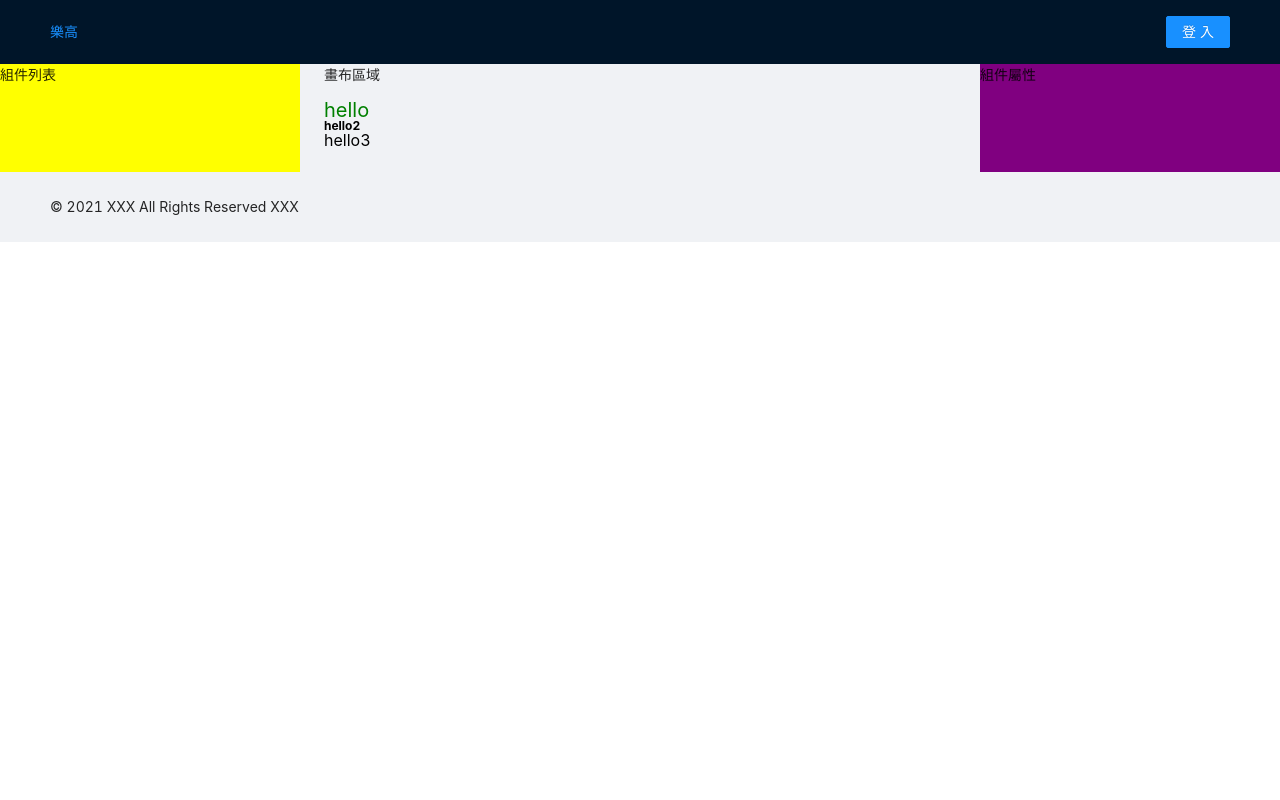
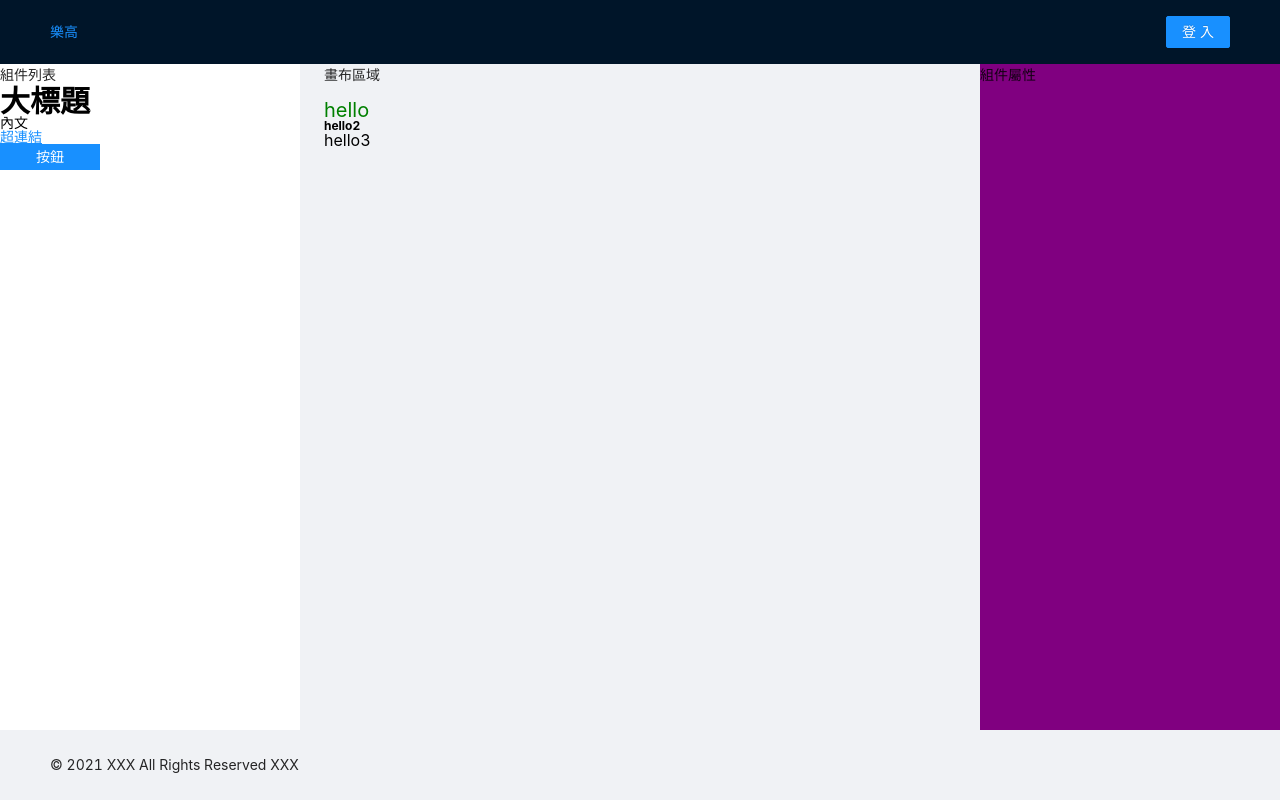
Before and after one commit to hsimao/template-editor, a Vue app: page /editor in a window 1280 px wide. Built offline with nearby package versions, Linux system fonts and the light colour scheme.

Commit message:
feat: 新增 component props interface, ComponentsList

```diff
--- /dev/null
+++ b/src/components/ComponentsList.vue
@@ -0,0 +1,42 @@
+<template>
+  <div class="components-list">
+    <div
+      class="components-list__item"
+      @click="onItemClick(item)"
+      v-for="(item, index) in list"
+      :key="index"
+    >
+      <EText v-bind="item" />
+    </div>
+  </div>
+</template>
+
+<script lang="ts">
+import { defineComponent } from 'vue';
+import EText from '@/components/EText.vue';
+
+export default defineComponent({
+  name: 'ComponentsList',
+  components: {
+    EText
+  },
+  props: {
+    list: {
+      type: Array,
+      required: true
+    }
+  },
+  emits: ['on-item-click'],
+  setup(props, { emit }) {
+    const onItemClick = (data: any) => {
+      emit('on-item-click', data);
+    };
+
+    return {
+      onItemClick
+    };
+  }
+});
+</script>
+
+<style scoped></style>
--- a/src/defaultProps.ts
+++ b/src/defaultProps.ts
@@ -1,6 +1,45 @@
 import { mapValues, without } from 'lodash-es';
 
-export const commonDefaultProps = {
+export interface CommonComponentProps {
+  // actions
+  actionType: string;
+  url: string;
+  // size
+  height: string;
+  width: string;
+  paddingLeft: string;
+  paddingRight: string;
+  paddingTop: string;
+  paddingBottom: string;
+  // border
+  borderStyle: string;
+  borderColor: string;
+  borderWidth: string;
+  borderRaduis: string;
+  // shadow and opacity
+  boxShadow: string;
+  opacity: string;
+  // position and x, y
+  position: string;
+  left: string;
+  right: string;
+  top: string;
+}
+
+export interface TextComponentProps extends CommonComponentProps {
+  text: string;
+  fontSize: string;
+  fontFamily: string;
+  fontWeight: string;
+  fontStyle: string;
+  textDecoration: string;
+  lineHeight: string;
+  textAlign: string;
+  color: string;
+  backgroundColor: string;
+}
+
+export const commonDefaultProps: CommonComponentProps = {
   actionType: '',
   url: '',
   // size
@@ -17,7 +56,7 @@ export const commonDefaultProps = {
   borderRaduis: '0',
   // shadow and opacity
   boxShadow: '0 0 0 #000000',
-  opacity: 1,
+  opacity: '1',
   // position and x, y
   position: 'absolute',
   left: '0',
@@ -25,7 +64,7 @@ export const commonDefaultProps = {
   top: '0'
 };
 
-export const textDefaultProps = {
+export const textDefaultProps: TextComponentProps = {
   // basic props - font styles
   text: '內容',
   fontSize: '14px',
@@ -48,12 +87,10 @@ export const textStylePropNames = without(
   'text'
 );
 
-export const transformComponentProps = <T extends { [key: string]: any }>(
-  props: T
-) => {
+export const transformComponentProps = (props: TextComponentProps) => {
   return mapValues(props, item => {
     return {
-      type: item.constructor,
+      type: item.constructor as StringConstructor,
       default: item
     };
   });
--- /dev/null
+++ b/src/defaultTemplates.ts
@@ -0,0 +1,31 @@
+export default [
+  {
+    text: '大標題',
+    fontSize: '30px',
+    fontWeight: 'bold',
+    tag: 'h2'
+  },
+  {
+    text: '內文',
+    tag: 'p'
+  },
+  {
+    text: '超連結',
+    color: '#1890ff',
+    textDecoration: 'underline',
+    tag: 'p'
+  },
+  {
+    text: '按鈕',
+    color: 'white',
+    backgroundColor: '#1890ff',
+    tag: 'button',
+    textAlign: 'center',
+    borderRaduis: '4px',
+    width: '100px',
+    paddingLeft: '16px',
+    paddingRight: '16px',
+    paddingTop: '6px',
+    paddingBottom: '6px'
+  }
+];
--- a/src/hooks/useComponentCommon.ts
+++ b/src/hooks/useComponentCommon.ts
@@ -1,8 +1,9 @@
 import { computed } from 'vue';
 import { pick } from 'lodash-es';
+import { TextComponentProps } from '../defaultProps';
 
-const useComponentCommon = <T extends { [key: string]: any }>(
-  props: T,
+const useComponentCommon = (
+  props: Readonly<Partial<TextComponentProps>>,
   picks: string[]
 ) => {
   const styleProps = computed(() => pick(props, picks));
--- a/src/store/editor.ts
+++ b/src/store/editor.ts
@@ -1,6 +1,7 @@
 import { Module } from 'vuex';
 import { GlobalDataProps } from './index';
 import { v4 as uuidv4 } from 'uuid';
+import { TextComponentProps } from '../defaultProps';
 
 export interface EditorProps {
   // 提供中間編輯器渲染的組件
@@ -45,6 +46,17 @@ const editor: Module<EditorProps, GlobalDataProps> = {
   state: {
     components: testComponents,
     currentElement: ''
+  },
+  mutations: {
+    addComponent(state, props: Partial<TextComponentProps>) {
+      const newComponent: ComponentData = {
+        id: uuidv4(),
+        name: 'e-text',
+        props
+      };
+
+      state.components.push(newComponent);
+    }
   }
 };
 
--- a/src/views/Editor.vue
+++ b/src/views/Editor.vue
@@ -1,8 +1,12 @@
 <template>
   <div class="editor" id="editor-layout-main">
     <a-layout>
-      <a-layout-sider width="300" style="background: yellow">
+      <a-layout-sider width="300" style="background: white">
         <div class="sidebar-container">組件列表</div>
+        <ComponentsList
+          :list="defaultTextTemplates"
+          @onItemClick="handleAddItem"
+        />
       </a-layout-sider>
 
       <a-layout style="padding: 0 24px 24px">
@@ -31,24 +35,34 @@ import { defineComponent, computed } from 'vue';
 import { useStore } from 'vuex';
 import { GlobalDataProps } from '../store';
 import EText from '@/components/EText.vue';
+import ComponentsList from '@/components/ComponentsList.vue';
+import defaultTextTemplates from '@/defaultTemplates';
+import { TextComponentProps } from '@/defaultProps';
 
 export default defineComponent({
   components: {
-    EText
+    EText,
+    ComponentsList
   },
   setup() {
     const store = useStore<GlobalDataProps>();
     const components = computed(() => store.state.editor.components);
+    const handleAddItem = (props: TextComponentProps) => {
+      store.commit('addComponent', props);
+    };
 
     return {
-      components
+      components,
+      defaultTextTemplates,
+      handleAddItem
     };
   }
 });
 </script>
 
 <style scoped>
-.editor {
+.ant-layout {
+  min-height: calc(100vh - 64px - 70px);
 }
 
 .preview-list {
```
